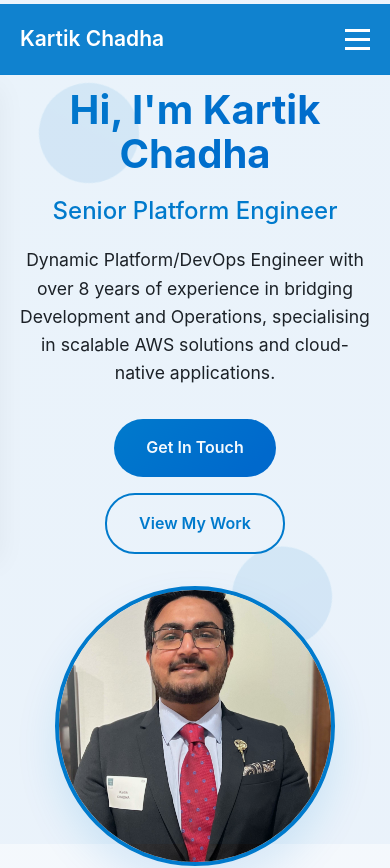
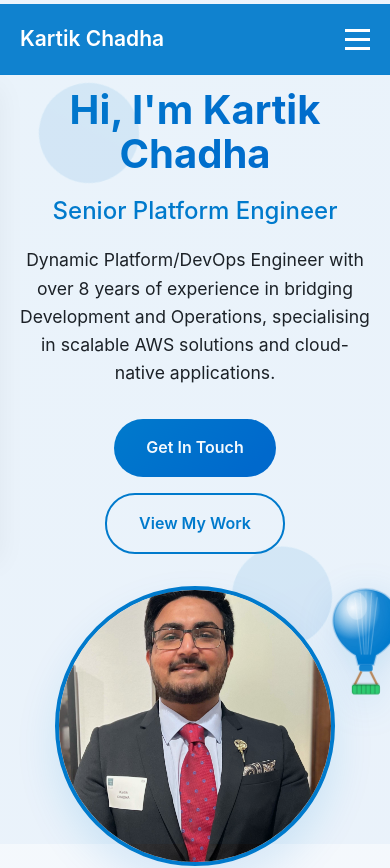
Before and after one commit to createdbykartik/kartik.dev, a React (Create React App) app: page / in a window 390 px wide. Shown: the top 868 px of the page. Built offline with nearby package versions, Linux system fonts and the light colour scheme.

Commit message:
fix: animation for mobile

```diff
--- a/src/components/VehicleOverlay.js
+++ b/src/components/VehicleOverlay.js
@@ -14,7 +14,8 @@ const Overlay = styled(motion.div)`
   z-index: 0;
 
   @media (max-width: 900px) {
-    width: 0; /* collapse on small screens */
+    /* Keep balloons visible on mobile with a slimmer gutter */
+    width: ${p => Math.min(p.$width || 240, 140)}px;
   }
 `;
 
```
Also changed, not shown: 1 other file (tests, documents, lock files or other folders).
